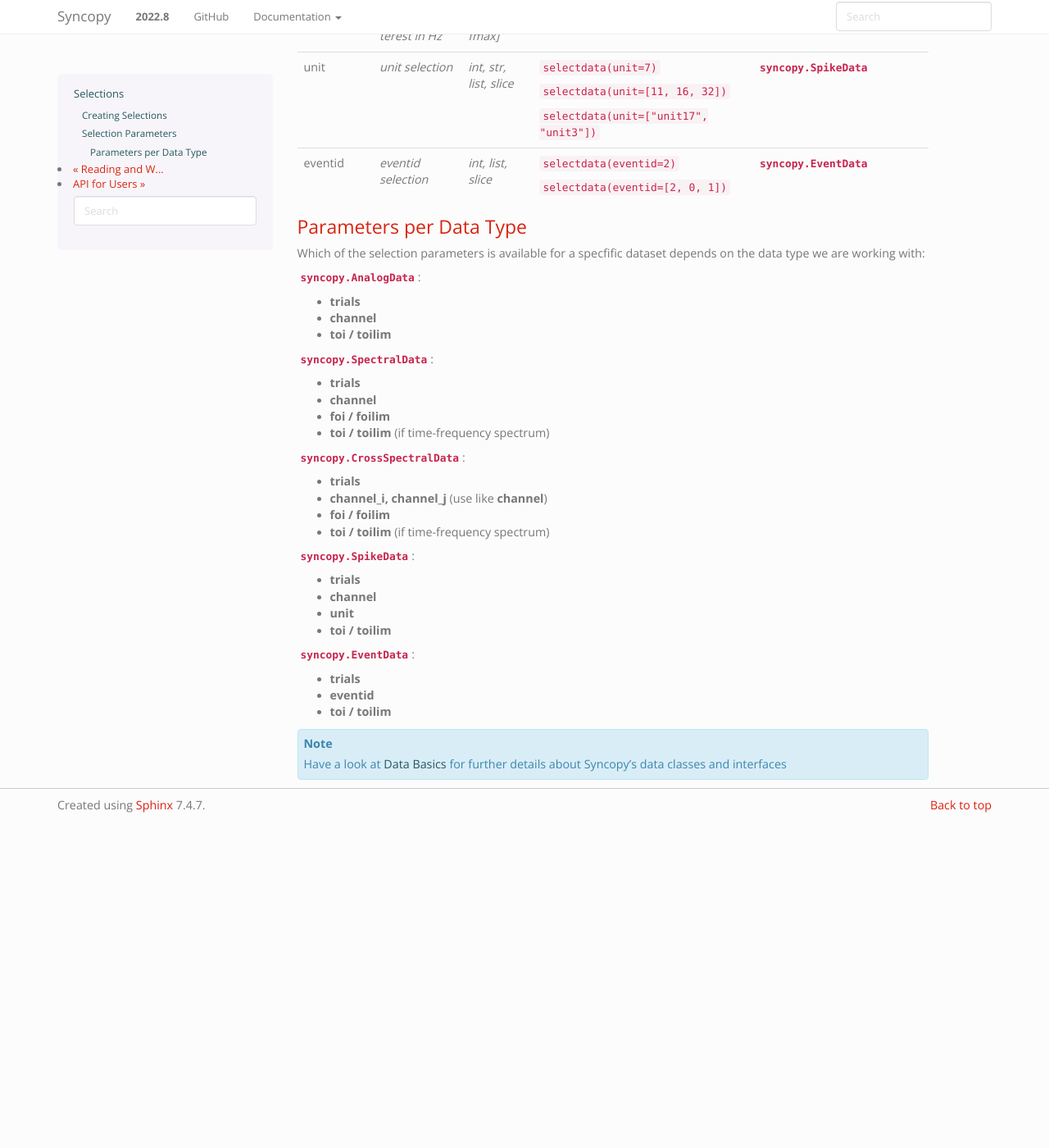
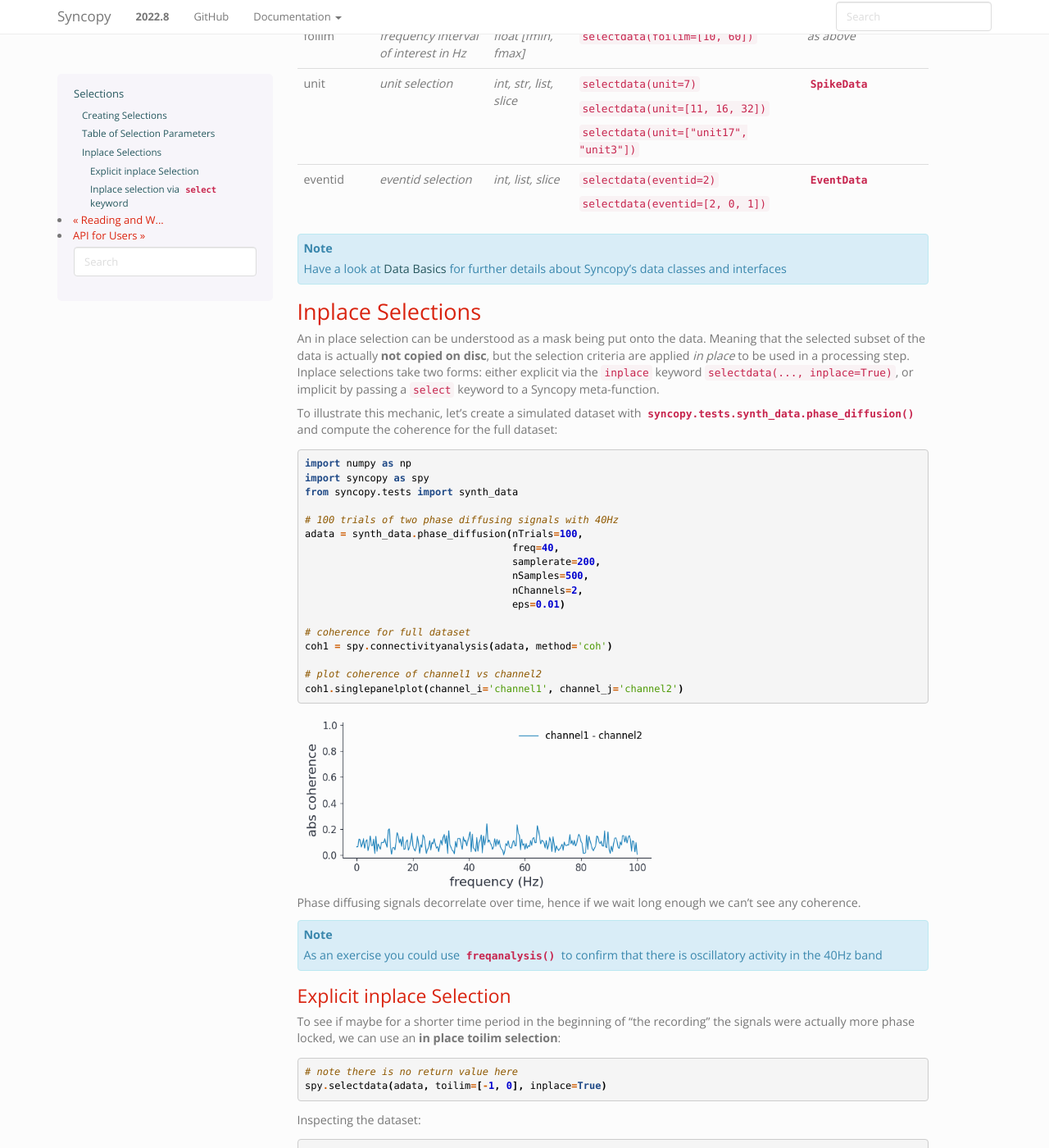
Before and after one commit to esi-neuroscience/syncopy, a Sphinx documentation site: the page built from doc/source/user/selectdata.rst, in a window 1280 px wide and 1400 px high, scrolled down 2310 px. Shown: the whole window at 82% size. Built offline with Sphinx 7.4.7, drawn with Linux system fonts in a browser that asks for light colours; the version number is read from the project's files by our own code; before the commit the page ends 3311 px from its top, so only the background shows below that; some of the changed text lies outside the part shown.

Commit message:
DOC: Selections
- this completes the draft for #382

Changes to be committed:
	new file:   doc/source/_static/select_example1.png
	new file:   doc/source/_static/select_example2.png
	new file:   doc/source/scripts/select_example.py
	modified:   doc/source/user/selectdata.rst

```diff
--- /dev/null
+++ b/doc/source/scripts/select_example.py
@@ -0,0 +1,17 @@
+import numpy as np
+import syncopy as spy
+from syncopy.tests import synth_data
+
+# 100 trials of two phase diffusing signals with 40Hz
+adata = synth_data.phase_diffusion(nTrials=100,
+                                   freq=40,
+                                   samplerate=200,
+                                   nSamples=500,
+                                   nChannels=2,
+                                   eps=0.01)
+
+# coherence for full dataset
+coh1 = spy.connectivityanalysis(adata, method='coh')
+
+# plot coherence of channel1 vs channel2
+coh1.singlepanelplot(channel_i='channel1', channel_j='channel2')
--- a/doc/source/user/selectdata.rst
+++ b/doc/source/user/selectdata.rst
@@ -2,7 +2,7 @@
 Selections
 ***********
 
-In every practical data analysis project working on subsets of a dataset is a very common scenario. Syncopy offers the powerful :func:`syncopy.selectdata` function to achieve exactly that. There are two distinct ways to apply a selection, either *in place* or the chosen subset gets copied and returned as a new Syncopy data object. Additionally, every Syncopy *meta-function* (see :ref:`meta_functions`) supports the ``select`` keyword, which applies an in place selection on the fly when processing data.
+Basically every practical data analysis project involves working on subsets of the data. Syncopy offers the powerful :func:`syncopy.selectdata` function to achieve exactly that. There are two distinct ways to apply a selection, either *in place* or the chosen subset gets copied and returned as a new Syncopy data object. Additionally, every Syncopy *meta-function* (see :ref:`meta_functions`) supports the ``select`` keyword, which applies an in place selection on the fly when processing data.
 
 .. contents:: Topics covered
    :local:
@@ -12,7 +12,7 @@ In every practical data analysis project working on subsets of a dataset is a ve
 Creating Selections
 ===================
 
-A new selection can be created by calling :func:`syncopy.selectdata`::
+A new selection can be created by calling :func:`syncopy.selectdata`, here we want to select a single trial and two channels::
 
   trial10 = AData.selectdata(trials=10, channel=["channel11", "channel17"])
   # alternatively
@@ -79,14 +79,14 @@ Moreover by inspecting the ``.log`` (see also :ref:`logging`) we can see the sel
 
 This log is persistent, meaning that when saving and later loading this reduced dataset the settings used for this selection can still be recovered.
 
-Selection Parameters
-====================
+Table of Selection Parameters
+=============================
 
 There are various selection parameters
 available, which each can accept a variety of Python datatypes like ``int``, ``str`` or ``list``:
 
 +-------------------+-----------------------+-----------------------+-----------------------+-------------------------------------+
-| **Parameter**     |   **Description**     |   **Accepted Values** |   **Examples**        |   **Availability**                  |
+| **Parameter**     |   **Description**     |   **Accepted Types**  |   **Examples**        |   **Availability**                  |
 +===================+=======================+=======================+=======================+=====================================+
 |    trials         |     |trialsDesc|      |     |trialsVals|      |     |trialsEx1|       |                                     |
 |                   |                       |                       |                       |                                     |
@@ -94,40 +94,40 @@ available, which each can accept a variety of Python datatypes like ``int``, ``s
 |                   |                       |                       |                       |                                     |
 |                   |                       |                       |     |trialsEx3|       |                                     |
 +-------------------+-----------------------+-----------------------+-----------------------+-------------------------------------+
-|    channel        |     |channelDesc|     |     |channelVals|     |     |channelEx1|      | :class:`syncopy.AnalogData`         |
+|    channel        |     |channelDesc|     |     |channelVals|     |     |channelEx1|      | :class:`~syncopy.AnalogData`        |
 |                   |                       |                       |                       |                                     |
-|                   |                       |                       |     |channelEx2|      | :class:`syncopy.SpectralData`       |
+|                   |                       |                       |     |channelEx2|      | :class:`~syncopy.SpectralData`      |
 |                   |                       |                       |                       |                                     |
-|                   |                       |                       |     |channelEx3|      | :class:`syncopy.CrossSpectralData`  |
+|                   |                       |                       |     |channelEx3|      | :class:`~syncopy.CrossSpectralData` |
 |                   |                       |                       |                       |                                     |
-|                   |                       |                       |     |channelEx4|      | :class:`syncopy.SpikeData`          |
+|                   |                       |                       |     |channelEx4|      | :class:`~syncopy.SpikeData`         |
 +-------------------+-----------------------+-----------------------+-----------------------+-------------------------------------+
-|    toi            |     |toiDesc|         |     |toiVals|         |     |toiEx1|          | :class:`syncopy.AnalogData`         |
+|    toi            |     |toiDesc|         |     |toiVals|         |     |toiEx1|          | :class:`~syncopy.AnalogData`        |
 |                   |                       |                       |                       |                                     |
-|                   |                       |                       |     |toiEx2|          | :class:`syncopy.SpectralData`       |
+|                   |                       |                       |     |toiEx2|          | :class:`~syncopy.SpectralData`      |
 |                   |                       |                       |                       |                                     |
-|                   |                       |                       |     |toiEx3|          | :class:`syncopy.CrossSpectralData`  |
+|                   |                       |                       |     |toiEx3|          | :class:`~syncopy.CrossSpectralData` |
 |                   |                       |                       |                       |                                     |
-|                   |                       |                       |                       | :class:`syncopy.SpikeData`          |
+|                   |                       |                       |                       | :class:`~syncopy.SpikeData`         |
 +-------------------+-----------------------+-----------------------+-----------------------+-------------------------------------+
 |    toilim         |     |toilimDesc|      |     |toilimVals|      |     |toilimEx1|       |   *as above*                        |
 +-------------------+-----------------------+-----------------------+-----------------------+-------------------------------------+
 |    foi            |     |foiDesc|         |     |foiVals|         |     |foiEx1|          |                                     |
 |                   |                       |                       |                       |                                     |
-|                   |                       |                       |     |foiEx2|          | :class:`syncopy.SpectralData`       |
+|                   |                       |                       |     |foiEx2|          | :class:`~syncopy.SpectralData`      |
 |                   |                       |                       |                       |                                     |
-|                   |                       |                       |     |foiEx3|          | :class:`syncopy.CrossSpectralData`  |
+|                   |                       |                       |     |foiEx3|          | :class:`~syncopy.CrossSpectralData` |
 +-------------------+-----------------------+-----------------------+-----------------------+-------------------------------------+
 |    foilim         |     |foilimDesc|      |     |foilimVals|      |     |foilimEx1|       |   *as above*                        |
 +-------------------+-----------------------+-----------------------+-----------------------+-------------------------------------+
-|    unit           |     |unitDesc|        |     |unitVals|        |     |unitEx1|         | :class:`syncopy.SpikeData`          |
+|    unit           |     |unitDesc|        |     |unitVals|        |     |unitEx1|         | :class:`~syncopy.SpikeData`         |
 |                   |                       |                       |                       |                                     |
 |                   |                       |                       |     |unitEx2|         |                                     |
 |                   |                       |                       |                       |                                     |
 |                   |                       |                       |     |unitEx3|         |                                     |
 +-------------------+-----------------------+-----------------------+-----------------------+-------------------------------------+
 |    eventid        |     |eventidDesc|     |     |eventidVals|     |     |eventidEx1|      |                                     |
-|                   |                       |                       |                       | :class:`syncopy.EventData`          |
+|                   |                       |                       |                       | :class:`~syncopy.EventData`         |
 |                   |                       |                       |     |eventidEx2|      |                                     |
 +-------------------+-----------------------+-----------------------+-----------------------+-------------------------------------+
 
@@ -176,43 +176,102 @@ available, which each can accept a variety of Python datatypes like ``int``, ``s
 .. |eventidEx1| replace:: ``selectdata(eventid=2)``
 .. |eventidEx2| replace:: ``selectdata(eventid=[2, 0, 1])``
 
-Parameters per Data Type
-------------------------
-Which of the selection parameters is available for a specfific dataset depends on the data type we are working with:
+.. note::
+   Have a look at :doc:`Data Basics <data_basics>` for further details about Syncopy's data classes and interfaces
+
+Inplace Selections
+==================
+
+An in place selection can be understood as a mask being put onto the data. Meaning that the selected subset of the data is actually **not copied on disc**, but the selection criteria are applied *in place* to be used in a processing step. Inplace selections take two forms: either explicit via the ``inplace`` keyword ``selectdata(..., inplace=True)``, or implicit by passing a ``select`` keyword to a Syncopy meta-function.
+
+To illustrate this mechanic, let's create a simulated dataset with :func:`syncopy.tests.synth_data.phase_diffusion` and compute the coherence for the full dataset:
+
+.. literalinclude:: /scripts/select_example.py
+
+.. image:: /_static/select_example1.png
+   :height: 220px
+
+Phase diffusing signals decorrelate over time, hence if we wait long enough we can't see any coherence.
+
+.. note::
+   As an exercise you could use :func:`~syncopy.freqanalysis` to confirm that there is oscillatory activity in the 40Hz band
+
+Explicit inplace Selection
+--------------------------
+
+To see if maybe for a shorter time period in the beginning of "the recording" the signals were actually more phase locked, we can use an **in place toilim selection**::
+
+  # note there is no return value here
+  spy.selectdata(adata, toilim=[-1, 0], inplace=True)
+
+Inspecting the dataset:
+
+.. code-block:: bash
 
 
-:class:`syncopy.AnalogData`:
+    Syncopy AnalogData object with fields
 
-* **trials**
-* **channel**
-* **toi / toilim**
+                cfg : dictionary with keys 'selectdata'
+            channel : [2] element <class 'numpy.ndarray'>
+          container : None
+               data : 100 trials defined on [50000 x 3] float64 Dataset of size 1.14 MB
+             dimord : time by channel
+           filename : /home/whir/.spy/spy_3e83_a9c8b544.analog
+               info : dictionary with keys ''
+               mode : r+
+         sampleinfo : [100 x 2] element <class 'numpy.ndarray'>
+         samplerate : 200.0
+          selection : Syncopy AnalogData selector with all channels, 201 times, 100 trials
+                tag : None
+               time : 100 element list
+          trialinfo : [100 x 0] element <class 'numpy.ndarray'>
+     trialintervals : [100 x 2] element <class 'numpy.ndarray'>
+             trials : 100 element iterable
 
-:class:`syncopy.SpectralData`:
 
-* **trials**
-* **channel**
-* **foi / foilim**
-* **toi / toilim** (if time-frequency spectrum)
+we can see that now the ``selection`` entry is filled with information, telling us we selected 201 time points.
 
-:class:`syncopy.CrossSpectralData`:
+With that selection being active, let's repeat the connectivity analysis::
 
-* **trials**
-* **channel_i, channel_j** (use like **channel**)
-* **foi / foilim**
-* **toi / toilim** (if time-frequency spectrum)
+  # coherence with active in place selection
+  coh2 = spy.connectivityanalysis(adata, method='coh')
 
-:class:`syncopy.SpikeData`:
+  # plot coherence of channel1 vs channel2
+  coh2.singlepanelplot(channel_i='channel1', channel_j='channel2')
 
-* **trials**
-* **channel**
-* **unit**
-* **toi / toilim**
+.. image:: /_static/select_example2.png
+   :height: 220px
 
-:class:`syncopy.EventData`:
+Indeed, we now see some coherence around the 40Hz band.
 
-* **trials**
-* **eventid**
-* **toi / toilim**
+Finally, let's **wipe the inplace selection** before continuing::
 
-.. note::
-   Have a look at :doc:`Data Basics <data_basics>` for further details about Syncopy's data classes and interfaces
+  # inspect active inplace selection
+  adata.selection
+  >>> Syncopy AnalogData selector with all channels, 201 times, 100 trials
+
+  # wipe selection
+  adata.selection = None
+
+Inplace selection via ``select`` keyword
+----------------------------------------
+
+Alternatively, we can also give a dictionary of selection parameters directly to every Syncopy meta-function. These will then internally apply an inplace selection before performing the analysis::
+
+  # coherence only for selected time points
+  coh3 = spy.connectivityanalysis(adata, method='coh', select={'toilim': [-1, 0]})
+
+  # plot coherence of channel1 vs channel2
+  coh3.singlepanelplot(channel_i='channel1', channel_j='channel2')
+
+.. image:: /_static/select_example2.png
+   :height: 220px
+
+Hopefully not surprisingly we get to exactly the same result as with an explicit in place selection above. The difference here however is, that after the analysis is done, there is no active in place selection present::
+
+  adata.selection is None
+  >>> True
+
+Hence, it's important to note that implicit selections **get wiped automatically** after an analysis.
+
+In the end it is up to the user to decide which way of applying selections is most practical in their situation.
```
Also changed, not shown: other parts of doc/source/user/selectdata.rst (+2 -2 lines), doc/source/_static/select_example1.png (added), doc/source/_static/select_example2.png (added).
